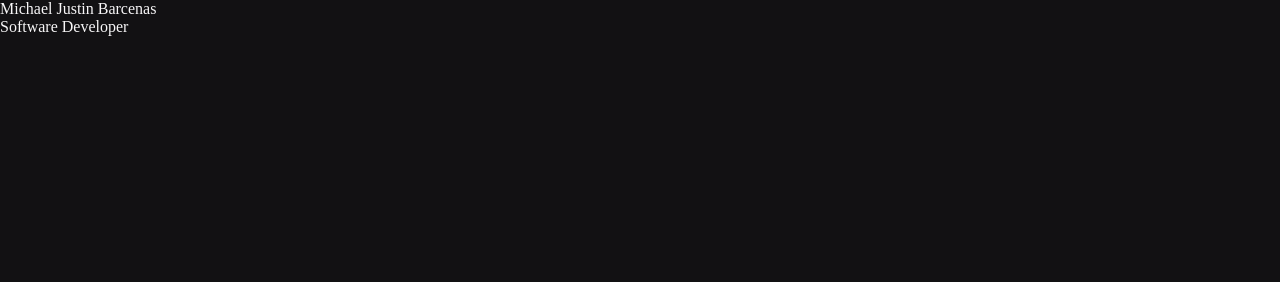
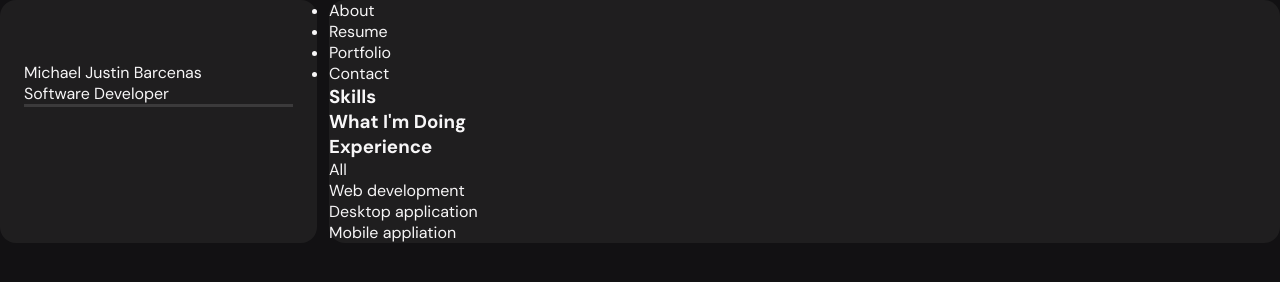
Before and after one commit to MJBarcenas/portfolio-v2, a plain HTML site: page index.html in a window 1280 px wide. Drawn offline with Linux system fonts and the light colour scheme.

Commit message:
Added page layout with incomplete css

```diff
--- a/css/index.css
+++ b/css/index.css
@@ -1,3 +1,5 @@
+@import url('https://fonts.googleapis.com/css2?family=DM+Sans:ital,opsz,wght@0,9..40,100..1000;1,9..40,100..1000&display=swap');
+
 :root {
     --font-primary-color: #f7f6f7;
     --primary-color: #121113;
@@ -6,15 +8,43 @@
     --card-primary-color: #2c2b2c;
     --card-secondary-color: #212024;
     --card-accent-color: #282729;
+    --small-gap: .25rem;
+    --medium-gap: .5rem;
+    --large-gap: .75rem;
+    --xlarge-gap: 1rem;
 }
 
 * {
     margin: 0;
     padding: 0;
     box-sizing: border-box;
+    font-family: "DM Sans";
 }
 
 body {
+    /* border: 1px solid red; */
     background-color: var(--primary-color);
     color: var(--font-primary-color);
+    max-width: 1500px;
+    margin: 0 auto;
+    display: grid;
+    grid-template-columns: 1fr 3fr;
+    gap: var(--large-gap);
 }
+
+body>* {
+    border-radius: 1rem;
+    background-color: var(--secondary-color);
+}
+
+aside {
+    display: grid;
+    grid-template-columns: 1fr;
+    grid-template-rows: auto;
+    align-items: center;
+    padding: calc(var(--xlarge-gap) + var(--medium-gap));
+}
+
+.profile-main {
+    border-bottom: 3px solid rgba(255, 255, 255, 0.125);
+}
--- a/index.html
+++ b/index.html
@@ -15,15 +15,64 @@
             <div class="profile-name">Michael Justin Barcenas</div>
             <div class="profile-job-title">Software Developer</div>
         </div>
-        <div class="profile-info"></div>
+        <div class="profile-info">
+            <div class="profile-email"></div>
+            <div class="profile-phone"></div>
+            <div class="profile-birthday"></div>
+            <div class="profile-location"></div>
+        </div>
     </aside>
     <main>
         <header>
-            <div class="main-title"></div>
-            <div class="main-navigation"></div>
+            <div class="main-title" id="tab-title"></div>
+            <nav class="main-navigation">
+                <ul>
+                    <li>About</li>
+                    <li>Resume</li>
+                    <li>Portfolio</li>
+                    <li>Contact</li>
+                </ul>
+            </nav>
         </header>
-        <section>
-
+        <section id="about">
+            <!-- about me -->
+            <div class="about-description"></div>
+            <!-- skills like in your resume the logos of skills -->
+            <div class="about-skills">
+                <h3>Skills</h3>
+                <div class="skills"></div>
+            </div>
+            <!-- web dev, desktop dev, mobile dev, backend dev-->
+            <div class="about-what-i-do">
+                <h3>What I'm Doing</h3>
+                <div class="what-i-do"></div>
+            </div>
+            <!-- experience -->
+            <div class="about-experience">
+                <h3>Experience</h3>
+                <div class="experience"></div>
+            </div>
+        </section>
+        <section id="resume">
+            <div class="resume-education"></div>
+            <div class="resume-experience"></div>
+            <div class="skills"></div>
+        </section>
+        <section id="portfolio">
+            <nav>
+                <ul>All</ul>
+                <ul>Web development</ul>
+                <ul>Desktop application</ul>
+                <ul>Mobile appliation</ul>
+            </nav>
+            <div class="portfolio-all"></div>
+            <div class="portfolio-web"></div>
+            <div class="portfolio-desktop"></div>
+            <div class="portfolio-mobile"></div>
+        </section>
+        <section id="contact">
+            <div class="contact-location"></div>
+            <div class="contact-links"></div>
         </section>
     </main>
 </body>
```
